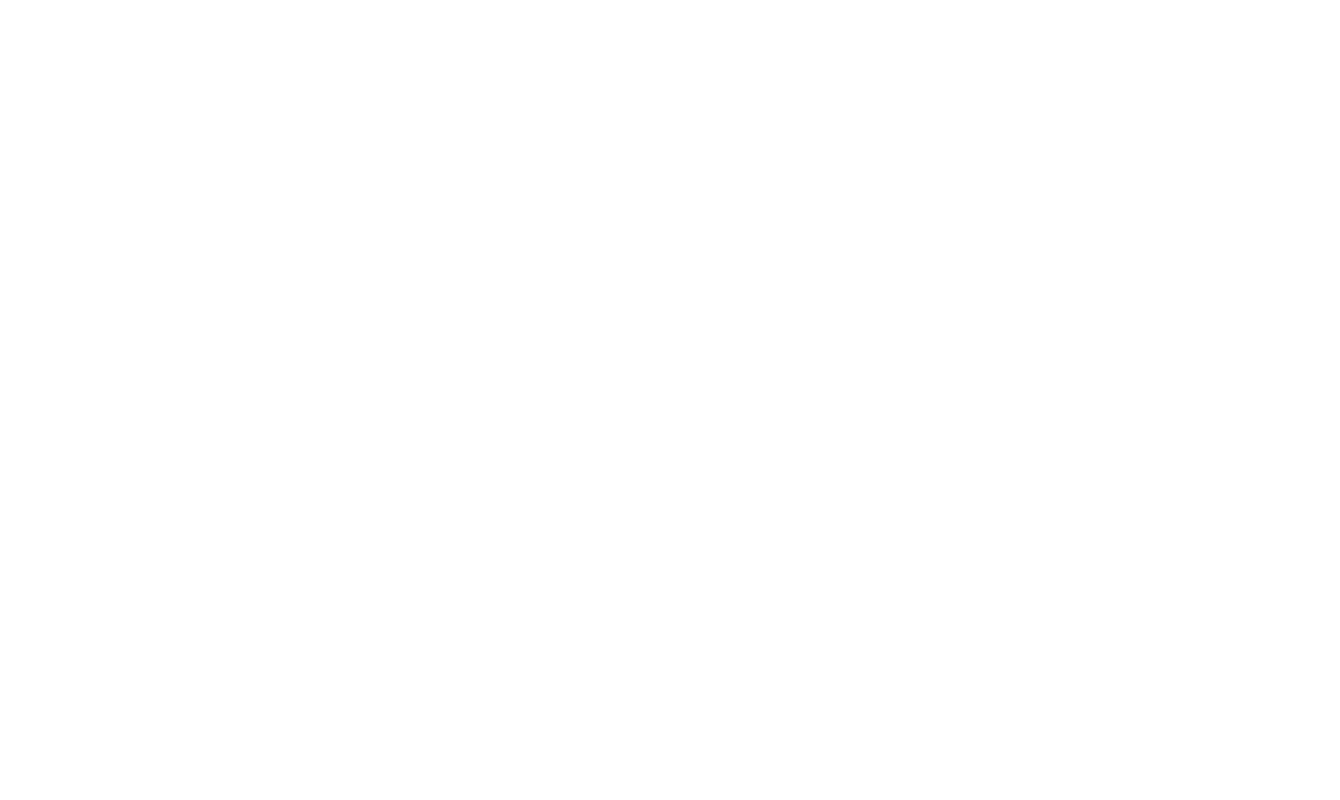
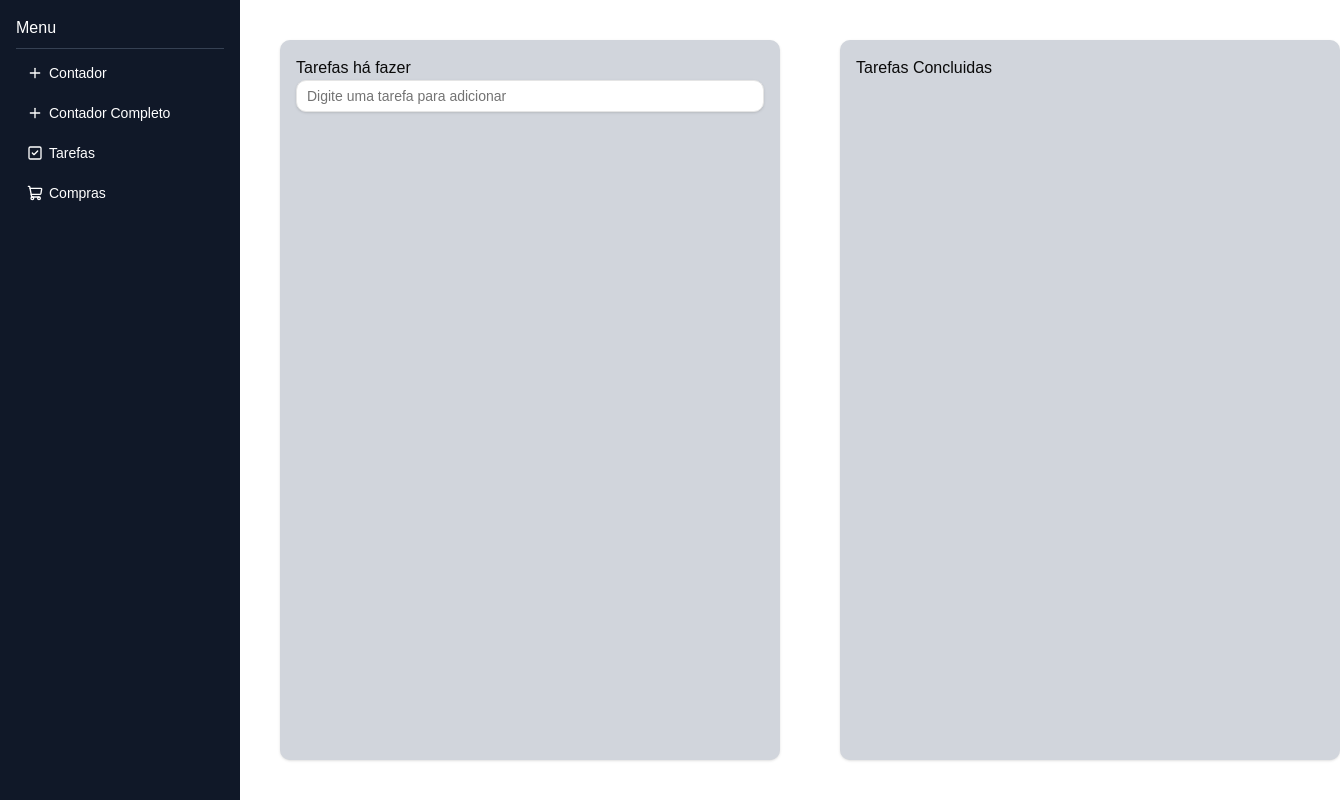
Before and after one commit to Fabiolandin/Aplicando-conceitos-de-react, a React (Vite) app: page /tarefas in a window 1280 px wide. Before the commit this address had no page. Shown: the whole page, 1340 px wide, since content can reach past the window. Built offline with nearby package versions, Linux system fonts and the light colour scheme.

Commit message:
Criando page de tarefas e colocando Sidebar em componentes

```diff
--- a/src/components/Sidebar.jsx
+++ b/src/components/Sidebar.jsx
@@ -4,7 +4,7 @@ import { CheckSquare2Icon, PlusIcon, ShoppingCart } from "lucide-react"
 
 const Sidebar = () => {
     return (
-        < div className = "bg-gray-900 min-w-60 p-4 flex flex-col gap-2" >
+        < div className = "bg-gray-900 h-screen min-w-60 p-4 flex flex-col gap-2" >
             {/* Sideber */ }
                 <h1 className="text-white">Menu</h1>
                 <hr className="border-gray-700" />
@@ -24,14 +24,14 @@ const Sidebar = () => {
                 </Button>
 
                 <Button asChild variant="link" className="text-sm text-white justify-start">
-                    <Link to="/">
+                    <Link to="/tarefas">
                     <CheckSquare2Icon size={18} />
                     Tarefas
                     </Link>
                 </Button>
 
                 <Button asChild variant="link" className="text-sm text-white justify-start">
-                    <Link to="/">
+                    <Link to="/compras">
                     <ShoppingCart size={18} />
                     Compras
                     </Link>
--- a/src/main.jsx
+++ b/src/main.jsx
@@ -9,6 +9,8 @@ import { Toaster } from 'sonner'
 import Contador from './pages/contador'
 import ContadorUseEffect from './pages/contador-useeffect'
 import Menu from './pages/menu'
+import Tarefas from './pages/tarefas'
+import Compras from './pages/compras'
 
 createRoot(document.getElementById('root')).render(
   <StrictMode>
@@ -17,6 +19,8 @@ createRoot(document.getElementById('root')).render(
       <Route path="/" element={<Menu/>} />
       <Route path="/contador" element={<Contador />} />
       <Route path="/contador2" element={<ContadorUseEffect />} />
+      <Route path="/tarefas" element={<Tarefas />} />
+      <Route path="/compras" element={<Compras />} />
     </Routes>
   </BrowserRouter>
     <Toaster />
--- /dev/null
+++ b/src/pages/compras.jsx
@@ -0,0 +1,10 @@
+import Sidebar from "@/components/Sidebar"
+
+const Compras = () => {
+    return (
+        <div className="flex h-screen">
+            <Sidebar />
+        </div>
+    )
+}
+export default Compras
--- /dev/null
+++ b/src/pages/tarefas.jsx
@@ -0,0 +1,28 @@
+import Sidebar from "@/components/Sidebar";
+import { Input } from "@/components/ui/input";
+
+const Tarefas = () => {
+    return (
+        <div className="flex bg-white">
+
+            <div className="flex">
+                <Sidebar />
+            </div>
+
+            <div className="bg-gray-300 p-4 ml-10 mr-5 mt-10 mb-10 min-w-[500px] min-h-[500px] rounded-lg shadow">
+                <h1>Tarefas há fazer</h1>
+                <Input
+                className="bg-white shadow"
+                placeholder="Digite uma tarefa para adicionar"
+                >
+                </Input>
+            </div>
+            <div className="bg-gray-300 p-4 ml-10 mr-5 mt-10 mb-10 min-w-[500px] min-h-[500px] rounded-lg shadow">
+                <h1>Tarefas Concluidas</h1>
+            </div>
+
+        </div>
+    )
+}
+
+export default Tarefas;
```
